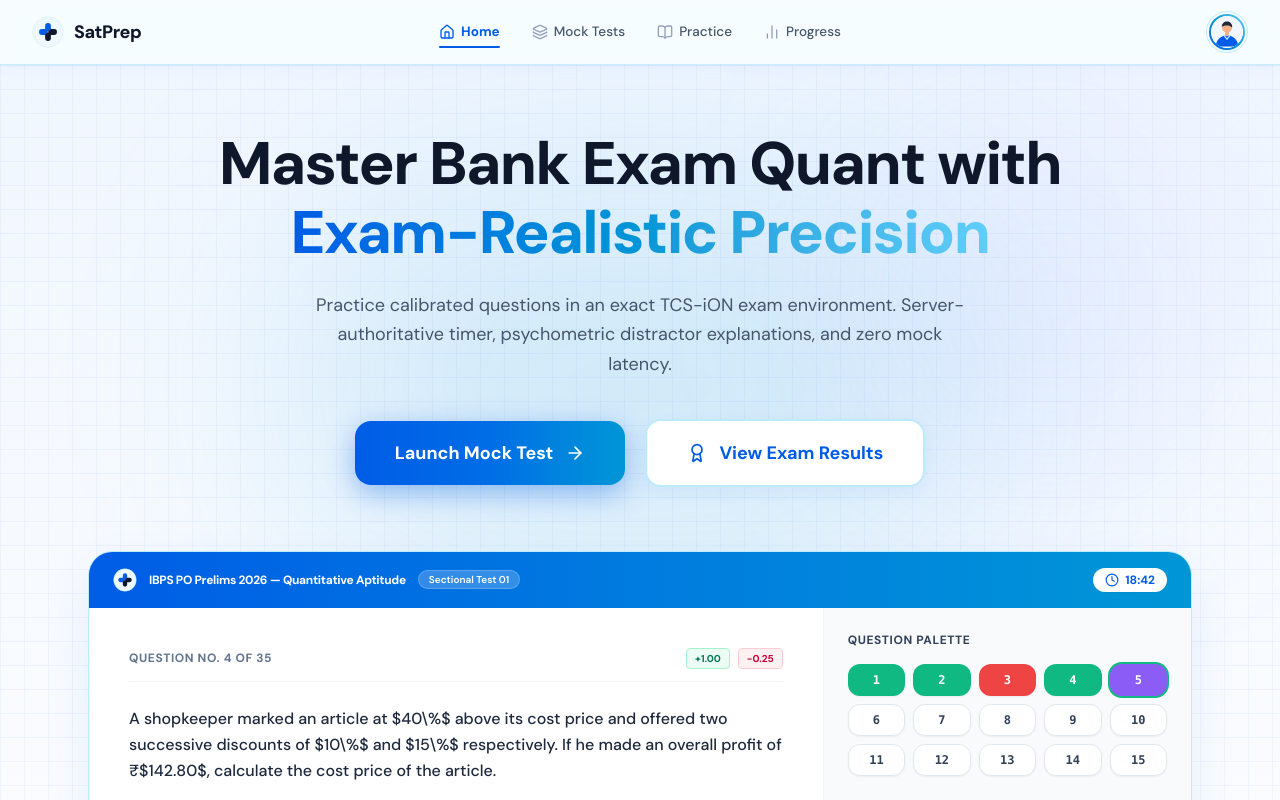
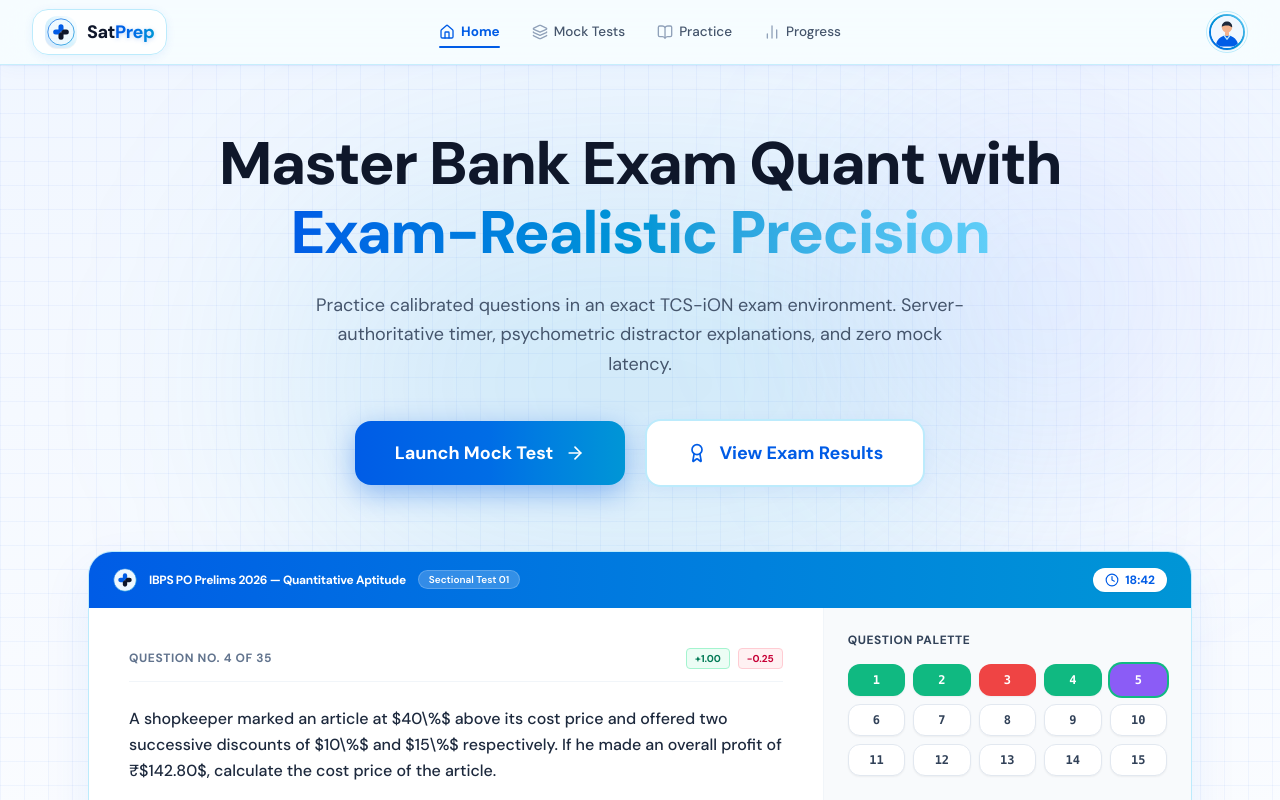
Before and after one commit to Potri2357/SatPrep, a Next.js app: page / in a window 1280 px wide. Shown: the top 800 px of the page. Built offline with nearby package versions, Linux system fonts and the light colour scheme.

Commit message:
feat: highlight brand name and icon with dedicated pill badge and gradient accents

```diff
--- a/src/components/brand-logo.tsx
+++ b/src/components/brand-logo.tsx
@@ -44,21 +44,27 @@ export const BrandLogo: React.FC<BrandLogoProps> = ({
           <clipPath id="brand-lower-right-clip">
             <polygon points="120,-20 120,120 -20,120" />
           </clipPath>
+
+          {/* Highlight ring gradient */}
+          <linearGradient id="brand-ring-grad" x1="0" y1="0" x2="1" y2="1">
+            <stop offset="0%" stopColor="#005CE6" />
+            <stop offset="100%" stopColor="#0096D6" />
+          </linearGradient>
         </defs>
 
-        {/* Outer Ice Disc with subtle blue ring */}
+        {/* Outer Ice Disc with highlighted gradient ring */}
         <circle
           cx="50"
           cy="50"
           r="47"
           fill={isDark ? '#1E293B' : ice100}
-          stroke={isDark ? '#3B82F6' : iceRing}
-          strokeWidth="1.5"
+          stroke={isDark ? '#3B82F6' : 'url(#brand-ring-grad)'}
+          strokeWidth="2.5"
         />
         <circle cx="50" cy="50" r="46" fill="url(#brand-logo-grid)" />
 
         {/* The Rounded Plus Mark (Composite of horizontal and vertical capsule bars) */}
-        {/* Upper-Left half in Brand Royal Blue (#2563EB) */}
+        {/* Upper-Left half in Brand Royal Blue (#005CE6) */}
         <g clipPath="url(#brand-upper-left-clip)">
           <rect x="41" y="22" width="18" height="56" rx="9" fill={blue500} />
           <rect x="22" y="41" width="56" height="18" rx="9" fill={blue500} />
@@ -74,11 +80,11 @@ export const BrandLogo: React.FC<BrandLogoProps> = ({
         <circle cx="50" cy="50" r="2.5" fill="#FFFFFF" fillOpacity="0.4" />
       </svg>
 
-      {/* Wordmark (Sat in solid Deep Navy #0F172A, Prep in Royal Blue #2563EB) */}
+      {/* Wordmark (Sat in solid Deep Navy #0F172A, Prep in Gradient Royal Blue #005CE6) */}
       {showWordmark && (
         <span className="font-extrabold tracking-tight text-xl font-['DM_Sans'] leading-none">
           <span className={isDark ? 'text-white' : 'text-[#0F172A]'}>Sat</span>
-          <span className={isDark ? 'text-blue-300' : 'text-[#2563EB]'}>Prep</span>
+          <span className={isDark ? 'text-blue-300' : 'text-transparent bg-clip-text bg-gradient-to-r from-[#005CE6] via-[#006DE6] to-[#0096D6]'}>Prep</span>
         </span>
       )}
     </div>
--- a/src/components/navbar.tsx
+++ b/src/components/navbar.tsx
@@ -78,16 +78,21 @@ export const Navbar: React.FC<NavbarProps> = ({ className = '' }) => {
   return (
     <header className={cn("sticky top-0 z-50 w-full bg-[#F7FDFF]/90 backdrop-blur-xl border-b border-[#BCEBFC]/80 shadow-[0_1px_3px_rgba(0,92,230,0.03),0_4px_16px_rgba(0,92,230,0.03)] transition-all", className)}>
       <div className="max-w-7xl mx-auto h-16 px-4 sm:px-6 lg:px-8 flex items-center justify-between relative">
-        {/* Left: Brand Logo */}
+        {/* Left: Highlighted Brand Name and Icon Alone */}
         <div className="flex items-center">
           <Link
             href="/"
-            className="flex items-center gap-2.5 transition-opacity hover:opacity-90 focus:outline-none"
+            className="group flex items-center gap-2.5 px-3 py-1.5 rounded-2xl bg-white/95 border border-[#BCEBFC] shadow-[0_2px_10px_rgba(0,92,230,0.08)] hover:border-[#005CE6]/60 hover:shadow-[0_4px_16px_rgba(0,92,230,0.15)] hover:bg-[#F0FAFF] transition-all focus:outline-none"
             aria-label="SatPrep - Banking Exam Prep"
           >
-            <BrandLogo size={32} showWordmark={false} />
-            <span className="font-extrabold text-[18px] tracking-tight text-slate-900">
-              SatPrep
+            <div className="relative flex items-center justify-center p-0.5 rounded-xl bg-gradient-to-tr from-[#005CE6]/15 via-[#60CEF8]/25 to-white shadow-2xs group-hover:scale-105 transition-transform">
+              <BrandLogo size={28} showWordmark={false} />
+            </div>
+            <span className="font-black text-[18px] tracking-tight flex items-center select-none">
+              <span className="text-slate-900 group-hover:text-slate-950 transition-colors">Sat</span>
+              <span className="text-transparent bg-clip-text bg-gradient-to-r from-[#005CE6] via-[#006DE6] to-[#0096D6] drop-shadow-[0_1px_2px_rgba(0,92,230,0.25)]">
+                Prep
+              </span>
             </span>
           </Link>
         </div>
```
